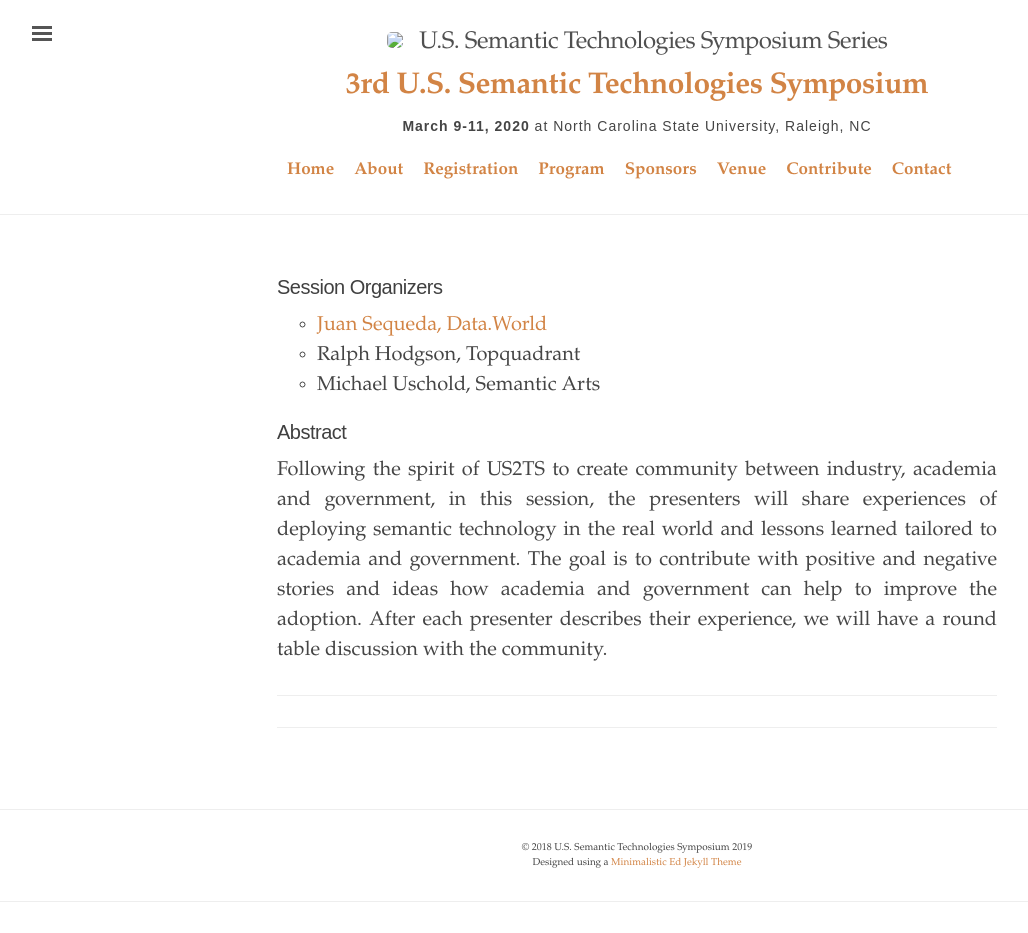
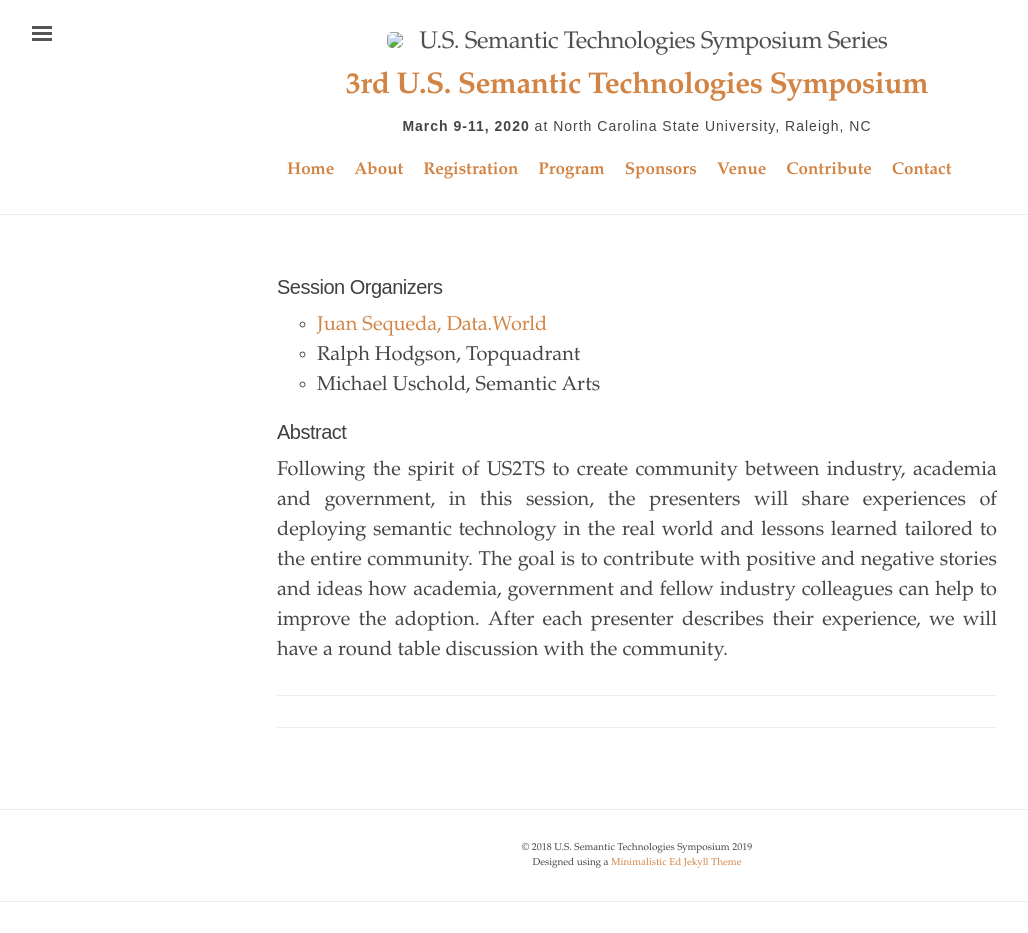
Before and after one commit to us2ts/us2ts.github.io, a Jekyll site: the page built from pages/program-enterprise-semantic-data.md, in a window 1280 px wide. Shown: the whole page, without its empty margins (3-1031 px from the left). Built offline with Jekyll 4.4.1, drawn with Linux system fonts in a browser that asks for light colours; our own code applies the rules of GitHub Pages for plain Markdown files; comment, search, counter and statistics services are not loaded.

Commit message:
abstract changes

```diff
--- a/pages/program-enterprise-semantic-data.md
+++ b/pages/program-enterprise-semantic-data.md
@@ -15,4 +15,4 @@
 - Michael Uschold, Semantic Arts
 
 #### Abstract
-Following the spirit of US2TS to create community between industry, academia and government, in this session, the presenters will share experiences of deploying semantic technology in the real world and lessons learned tailored to academia and government. The goal is to contribute with positive and negative stories and ideas how academia and government can help to improve the adoption. After each presenter describes their experience, we will have a round table discussion with the community.
+Following the spirit of US2TS to create community between industry, academia and government, in this session, the presenters will share experiences of deploying semantic technology in the real world and lessons learned tailored to the entire community. The goal is to contribute with positive and negative stories and ideas how academia, government and fellow industry colleagues can help to improve the adoption. After each presenter describes their experience, we will have a round table discussion with the community.
```
